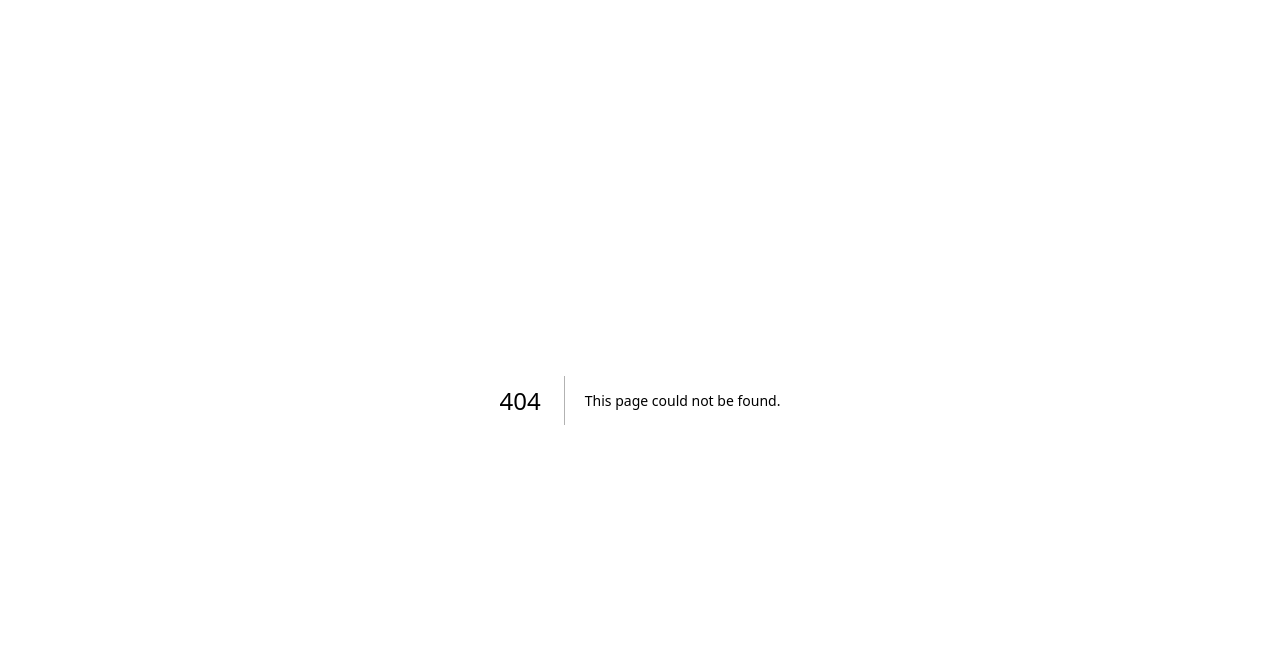
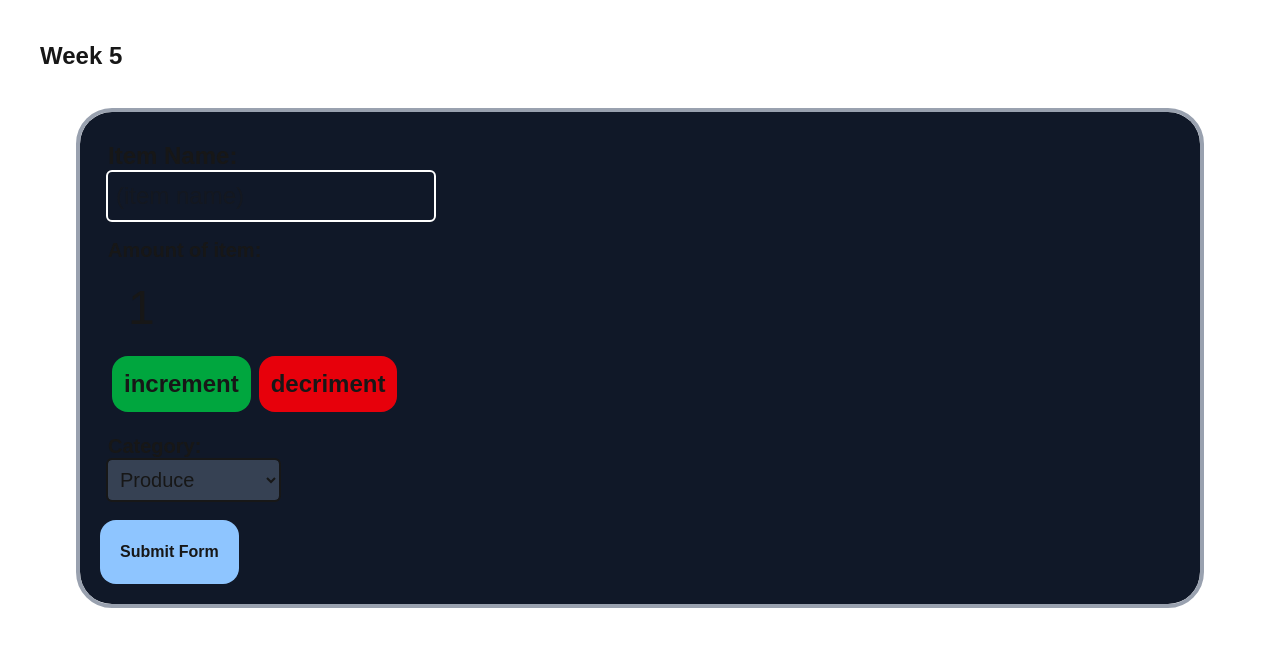
Before and after one commit to Caden-O/cprg306-assignments, a Next.js app: page /week-5 in a window 1280 px wide. Before the commit this address had no page. Shown: the top 646 px of the page. Built offline with nearby package versions, Linux system fonts and the light colour scheme.

Commit message:
worked on week 5

```diff
--- a/app/page.js
+++ b/app/page.js
@@ -111,6 +111,7 @@ export default function Home(){
       <Link href="/week-2">Go to Week 2 ➡️</Link>
       <Link href="/week-3">Go to Week 3 ➡️</Link>
       <Link href="/week-4">Go to Week 4 ➡️</Link>
+      <Link href="/week-5">Go to Week 5 ➡️</Link>
     </main>
   )
 }
--- /dev/null
+++ b/app/week-5/new-item.js
@@ -0,0 +1,138 @@
+"use client";
+import { useState } from "react";
+
+function NewItem(){
+  const [counterNum, setCounterNum] = useState(1);
+  const [name, setName] = useState("");
+  const [category, setCategory] = useState("produce");
+
+  function increaseCounter(event) {
+    event.preventDefault();
+    setCounterNum(counterNum + 1);
+    if(counterNum + 1 == 20){
+      document.getElementById("increment").disabled = true;
+    }
+    if(counterNum + 1 > 0){
+      document.getElementById("decrement").disabled = false;
+    }
+  }
+  function decreaseCounter(event) {
+    event.preventDefault();
+    setCounterNum(counterNum - 1);
+    if(counterNum-1 == 0){
+      document.getElementById("decrement").disabled = true;
+    }
+    if(counterNum -1 < 20){
+      document.getElementById("increment").disabled = false;
+    }
+  }
+
+
+  function updateName(event){
+    setName(event.target.value);
+  }
+  function updateCategory(event){
+    setCategory(event.target.value);
+    // console.log(event);
+
+  }
+  // const item = {
+  //   name: "",
+  //   quantity: "",
+  //   category: ""
+  // }
+  function handleSubmit(event){
+    event.preventDefault();
+    console.log("run!!!");
+
+    var item1 = new Object();
+    item1.name = {name};
+    item1.quantity = {counterNum};
+    item1.category = {category};
+
+    console.log(name, counterNum, category);
+    console.log(item1.name.name, item1.quantity.counterNum, item1.category.category);
+
+    alert(item1);
+  }
+  return(
+    <form
+      onSubmit={handleSubmit}
+      className="outline-4 m-20 mt-0 p-5 outline-gray-400 rounded-4xl bg-gray-900"
+    >
+      <div
+        className="p-2 text-2xl"
+      >
+        <label
+          htmlFor="name"
+          className="font-semibold"
+        >
+          Item Name:
+        </label>
+        <br className="mb-3"/>
+        <input
+          type="text"
+          required={true}
+          name="name"
+          id="name"
+          value={name}
+          placeholder="(item name)"
+          onChange={updateName}
+          className="p-2 font-thin outline-2 outline-white rounded"
+        />
+      </div>
+      <div
+        className="p-2 text-2xl"
+      >
+        <p className="font-semibold text-xl">Amount of item:</p>
+        <p
+          className="m-5 text-5xl"
+        >
+          {counterNum}
+        </p>
+        <button
+          id="increment"
+          onClick={increaseCounter}
+          className="rounded-2xl items-center bg-green-600 m-1 p-3 cursor-pointer font-semibold disabled:bg-green-100 hover:bg-green-500 hover:outline-3"
+          disabled=""
+        >
+          increment
+        </button>
+        <button
+          id="decrement"
+          onClick={decreaseCounter}
+          className="rounded-2xl items-center bg-red-600 m-1 p-3 cursor-pointer font-semibold disabled:bg-red-100 hover:bg-red-500 hover:outline-3"
+          disabled=""
+        >
+          decriment
+        </button>
+      </div>
+      <div className="w-full p-2 text-xl">
+        <label htmlFor="category" className="font-semibold">Category:</label>
+        <br className="mb-3"/>
+        <select id="category" onChange={updateCategory} name="category" value={category} className="outline-2 p-2 rounded bg-gray-700">
+          <option value="produce">Produce</option>
+          <option value="dairy">Dairy</option>
+          <option value="bakery">Bakery</option>
+          <option value="meat">Meat</option>
+          <option value="frozen foods">Frozen Foods</option>
+          <option value="canned goods">Canned Goods</option>
+          <option value="dry goods">Dry Goods</option>
+          <option value="beverages">Beverages</option>
+          <option value="snacks">Snacks</option>
+          <option value="household">Household</option>
+          <option value="other">Other</option>
+        </select>
+      </div>
+      <div className="mt-3">
+        <input
+          type="submit"
+          value="Submit Form"
+          className="rounded-2xl items-center bg-blue-300 p-5 font-bold"
+        />
+      </div>
+    </form>
+  )
+}
+
+export default NewItem;
--- /dev/null
+++ b/app/week-5/page.js
@@ -0,0 +1,14 @@
+"use client";
+import { useState } from "react";
+import NewItem from "./new-item";
+
+export default function Page() {
+  return (
+    <main>
+      <header>
+        <h1 className="font-bold text-2xl p-10">Week 5</h1>
+      </header>
+      <NewItem/>
+    </main>
+  );
+}
```
